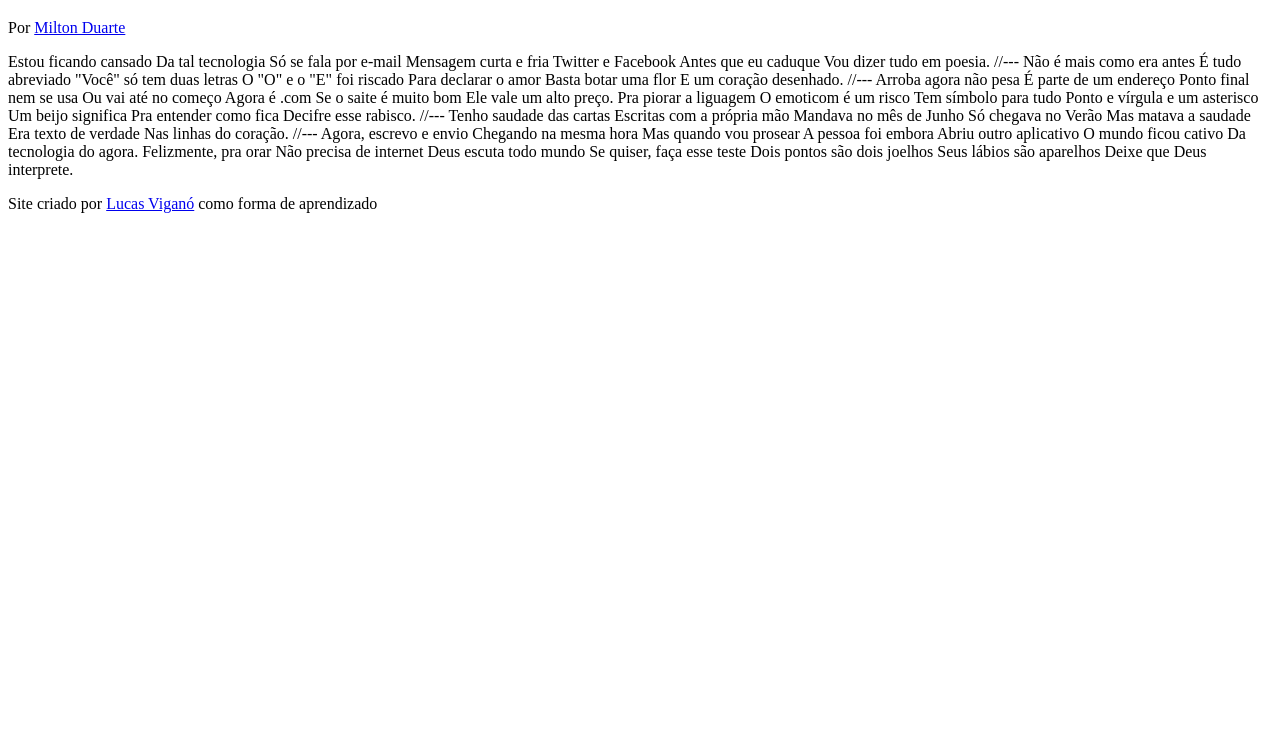
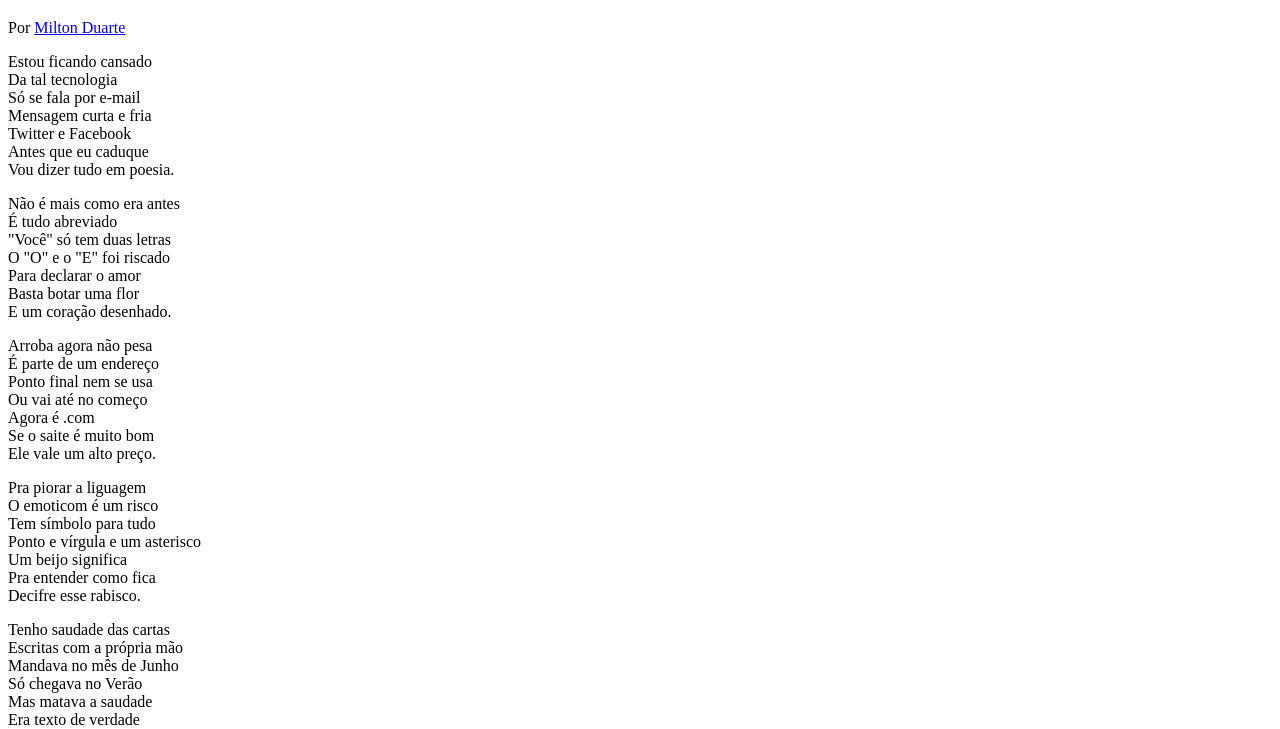
Before and after one commit to lucasviganodasilva/desafio-html-css, a plain HTML site: page desafios/desafio012/index.html in a window 1280 px wide. Shown: the part 61-790 px from the top of the page. Drawn offline with Linux system fonts and the light colour scheme.

Commit message:
start css

```diff
--- /dev/null
+++ b/desafios/desafio012/estilo/style.css
@@ -0,0 +1 @@
+@charset "UTF-8"
--- a/desafios/desafio012/index.html
+++ b/desafios/desafio012/index.html
@@ -5,6 +5,7 @@
     <meta http-equiv="X-UA-Compatible" content="IE=edge">
     <meta name="viewport" content="width=device-width, initial-scale=1.0">
     <title>Cordel Moderno</title>
+    <link rel="stylesheet" href="estilo/style.css">
 </head>
 <body>
     <header>
@@ -13,69 +14,85 @@
     </header>
 
 <main>
-    Estou ficando cansado
-    Da tal tecnologia
-    Só se fala por e-mail
-    Mensagem curta e fria
-    Twitter e Facebook
-    Antes que eu caduque
-    Vou dizer tudo em poesia.
+    <section>
+        <p>
+            Estou ficando cansado <br>
+            Da tal tecnologia <br>
+            Só se fala por e-mail <br>
+            Mensagem curta e fria <br>
+            Twitter e Facebook <br>
+            Antes que eu caduque <br>
+            Vou dizer tudo em poesia.
+        </p>
+    </section>
 
-    //---
+    <section>
+        <p>
+            Não é mais como era antes <br>
+            É tudo abreviado <br>
+            "Você" só tem duas letras <br>
+            O "O" e o "E" foi riscado <br>
+            Para declarar o amor <br>
+            Basta botar uma flor <br>
+            E um coração desenhado.
+        </p>
+    </section>
 
-    Não é mais como era antes
-    É tudo abreviado
-    "Você" só tem duas letras
-    O "O" e o "E" foi riscado
-    Para declarar o amor
-    Basta botar uma flor
-    E um coração desenhado.
+    <section>
+        <p>
+            Arroba agora não pesa <br>
+            É parte de um endereço <br>
+            Ponto final nem se usa <br>
+            Ou vai até no começo <br>
+            Agora é .com <br>
+            Se o saite é muito bom <br>
+            Ele vale um alto preço.
+        </p>
 
-    //---
+        <p>
+            Pra piorar a liguagem <br>
+            O emoticom é um risco <br>
+            Tem símbolo para tudo <br>
+            Ponto e vírgula e um asterisco <br>
+            Um beijo significa <br>
+            Pra entender como fica <br>
+            Decifre esse rabisco.
+        </p>
+    </section>
 
-    Arroba agora não pesa
-    É parte de um endereço
-    Ponto final nem se usa
-    Ou vai até no começo
-    Agora é .com
-    Se o saite é muito bom
-    Ele vale um alto preço.
+    <section>
+        <p>
+            Tenho saudade das cartas <br>
+            Escritas com a própria mão <br>
+            Mandava no mês de Junho <br>
+            Só chegava no Verão <br>
+            Mas matava a saudade <br>
+            Era texto de verdade <br>
+            Nas linhas do coração.
+        </p>
+    </section>
 
-    Pra piorar a liguagem
-    O emoticom é um risco
-    Tem símbolo para tudo
-    Ponto e vírgula e um asterisco
-    Um beijo significa
-    Pra entender como fica
-    Decifre esse rabisco.
+    <section>
+        <p>
+            Agora, escrevo e envio <br>
+            Chegando na mesma hora <br>
+            Mas quando vou prosear <br>
+            A pessoa foi embora <br>
+            Abriu outro aplicativo <br>
+            O mundo ficou cativo <br>
+            Da tecnologia do agora.
+        </p>
 
-    //---
-
-    Tenho saudade das cartas
-    Escritas com a própria mão
-    Mandava no mês de Junho
-    Só chegava no Verão
-    Mas matava a saudade
-    Era texto de verdade
-    Nas linhas do coração.
-
-    //---
-
-    Agora, escrevo e envio
-    Chegando na mesma hora
-    Mas quando vou prosear
-    A pessoa foi embora
-    Abriu outro aplicativo
-    O mundo ficou cativo
-    Da tecnologia do agora.
-
-    Felizmente, pra orar
-    Não precisa de internet
-    Deus escuta todo mundo
-    Se quiser, faça esse teste
-    Dois pontos são dois joelhos
-    Seus lábios são aparelhos
-    Deixe que Deus interprete.
+        <p>
+            Felizmente, pra orar <br>
+            Não precisa de internet <br>
+            Deus escuta todo mundo <br>
+            Se quiser, faça esse teste <br>
+            Dois pontos são dois joelhos <br>
+            Seus lábios são aparelhos <br>
+            Deixe que Deus interprete.
+        </p>
+    </section>
 </main>
 
 <footer>
```
